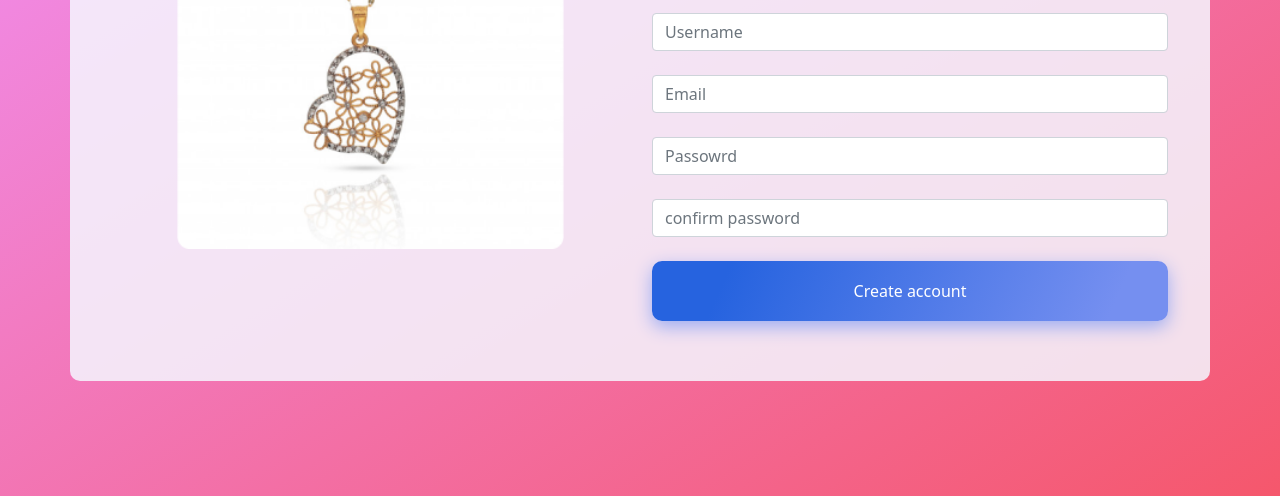
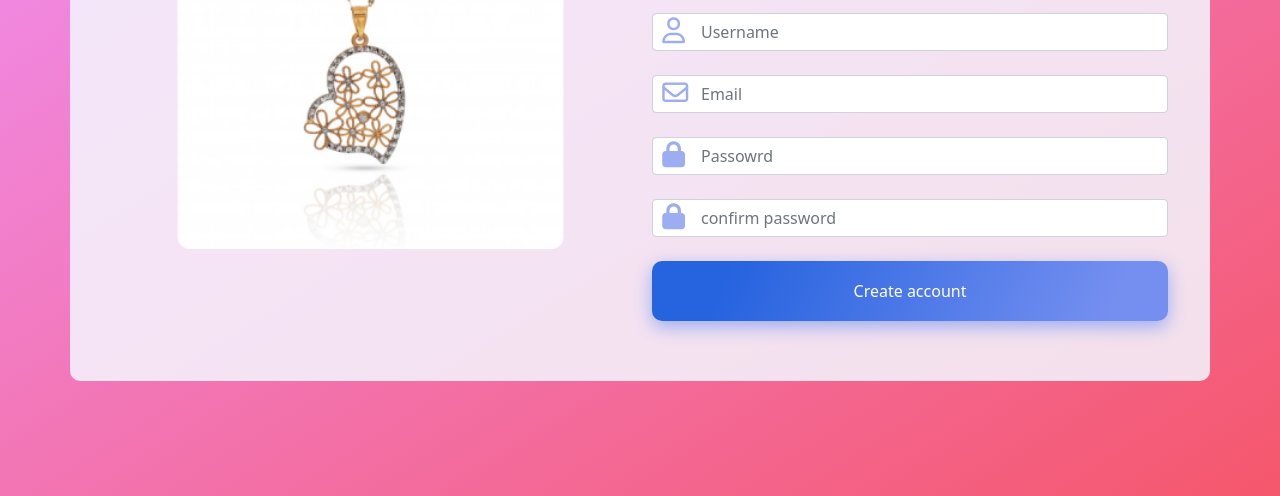
Before and after one commit to She7ataJr/Login-with-real-api, a plain HTML site: page signup.html in a window 1280 px wide. Shown: the part 304-800 px from the top of the page. Drawn offline with Linux system fonts and the light colour scheme.

Commit message:
adding icons to inputs

```diff
--- a/css/style.css
+++ b/css/style.css
@@ -75,6 +75,13 @@ flex-grow: 1;
 .form{
   background: transparent !important;
 }
+i{
+  position: absolute;
+  top: 10%;
+  left: 2%;
+  font-size: 26px;
+  color: #9CADF2;
+}
 .custom{
 background: rgba(245, 247, 255, 0.85);
 border-radius: 10px;
--- a/signup.html
+++ b/signup.html
@@ -6,7 +6,7 @@
   <meta http-equiv="X-UA-Compatible" content="IE=edge">
   <meta name="viewport" content="width=device-width, initial-scale=1.0">
   <title>smart login </title>
-  <link rel="stylesheet" href="css/all.min.css">
+  <link rel="stylesheet" href="https://cdnjs.cloudflare.com/ajax/libs/font-awesome/6.2.1/css/all.min.css" integrity="sha512-MV7K8+y+gLIBoVD59lQIYicR65iaqukzvf/nwasF0nqhPay5w/9lJmVM2hMDcnK1OnMGCdVK+iQrJ7lzPJQd1w==" crossorigin="anonymous" referrerpolicy="no-referrer" />
   <link rel="stylesheet" href="css/bootstrap.min.css">
   <link rel="stylesheet" href="css/style.css">
 </head>
@@ -32,23 +32,27 @@
                 <div class="form">
                 <form action="home.html" id="form">
 
-                    <div class="form mb-4">
-                      <input type="text" id="usernameInput" name="username"  class="form-control form-control" placeholder="Username" required/>
+                    <div class="form position-relative mb-4">
+                      <span><i class="fa-regular fa-user"></i></span>
+                      <input type="text" id="usernameInput" name="username"  class="form-control form-control ps-5" placeholder="Username" required/>
                       <div class="d-none alert alert-danger text-center" id="usernameAlert">username is invalid</div>
                     </div>
 
-                    <div class="form-outline mb-4">
-                      <input type="email" id="emailInput" name="email"  class="form-control form-control" placeholder="Email" required />
+                    <div class="form-outline position-relative mb-4">
+                      <span><i class="fa-regular fa-envelope"></i></span>
+                      <input type="email" id="emailInput" name="email"  class="form-control form-control ps-5" placeholder="Email" required />
                       <div class="d-none alert alert-danger" id="emailAlert">email incrroect</div>
                     </div>
 
-                    <div class="form-outline mb-4">
-                      <input type="password" id="passwordInput" name="password" class="form-control form-control" placeholder="Passowrd" required/>
+                    <div class="form-outline position-relative mb-4">
+                      <span><i class="fa-solid fa-lock"></i></span>
+                      <input type="password" id="passwordInput" name="password" class="form-control form-control ps-5" placeholder="Passowrd" required/>
                       <div class="d-none alert alert-danger" id="passwordAlert">password incorrect</div>
                     </div>
 
-                    <div class="form-outline mb-4">
-                      <input type="password" id="repasswordInput" name="password_confirmation" class="form-control form-control" placeholder="confirm password" required/>
+                    <div class="form-outline position-relative mb-4">
+                      <span><i class="fa-solid fa-lock"></i></span>
+                      <input type="password" id="repasswordInput" name="password_confirmation" class="form-control ps-5 form-control" placeholder="confirm password" required/>
                       <div class="d-none alert alert-danger" id="repasswordAlert">password dosen't match.. please try again</div>
                     </div>
                     <div class="form-button">
```
Also changed, not shown: home.html (+1 -1 lines), index.html (+1 -1 lines).
